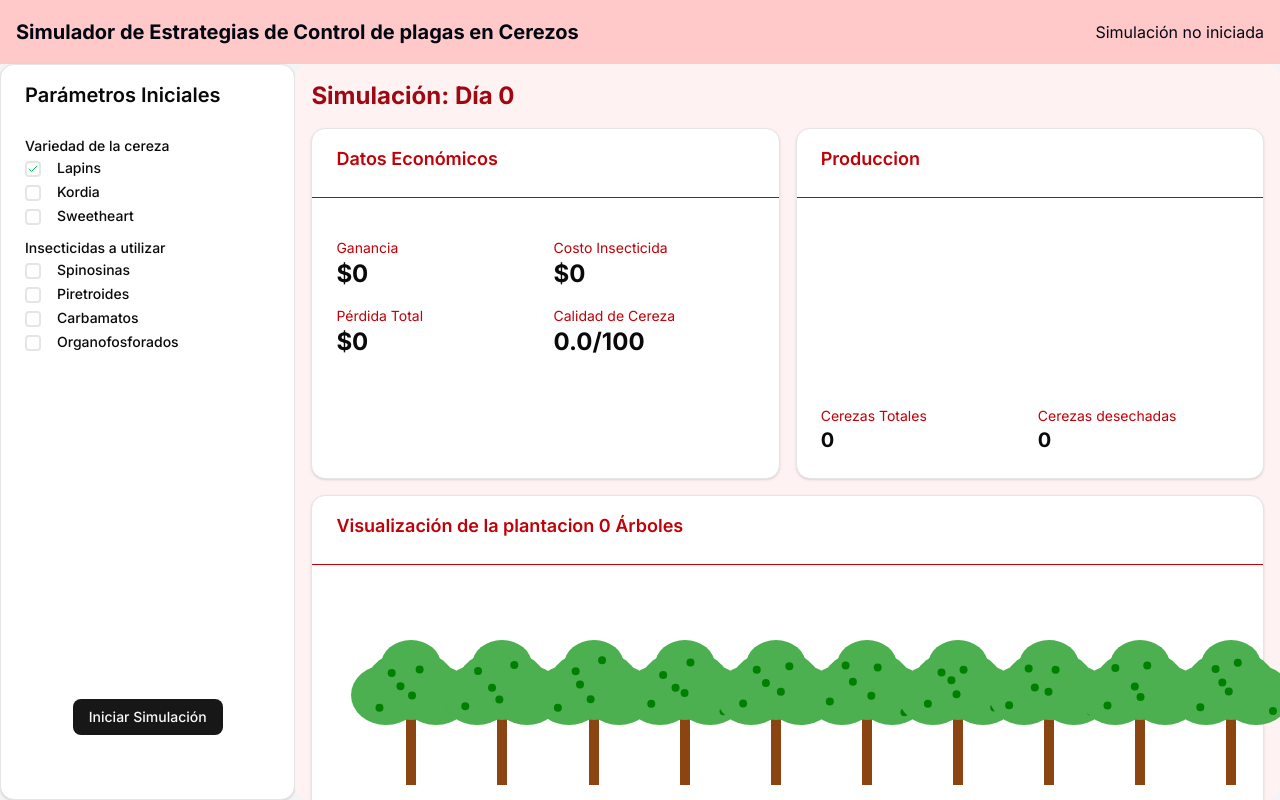
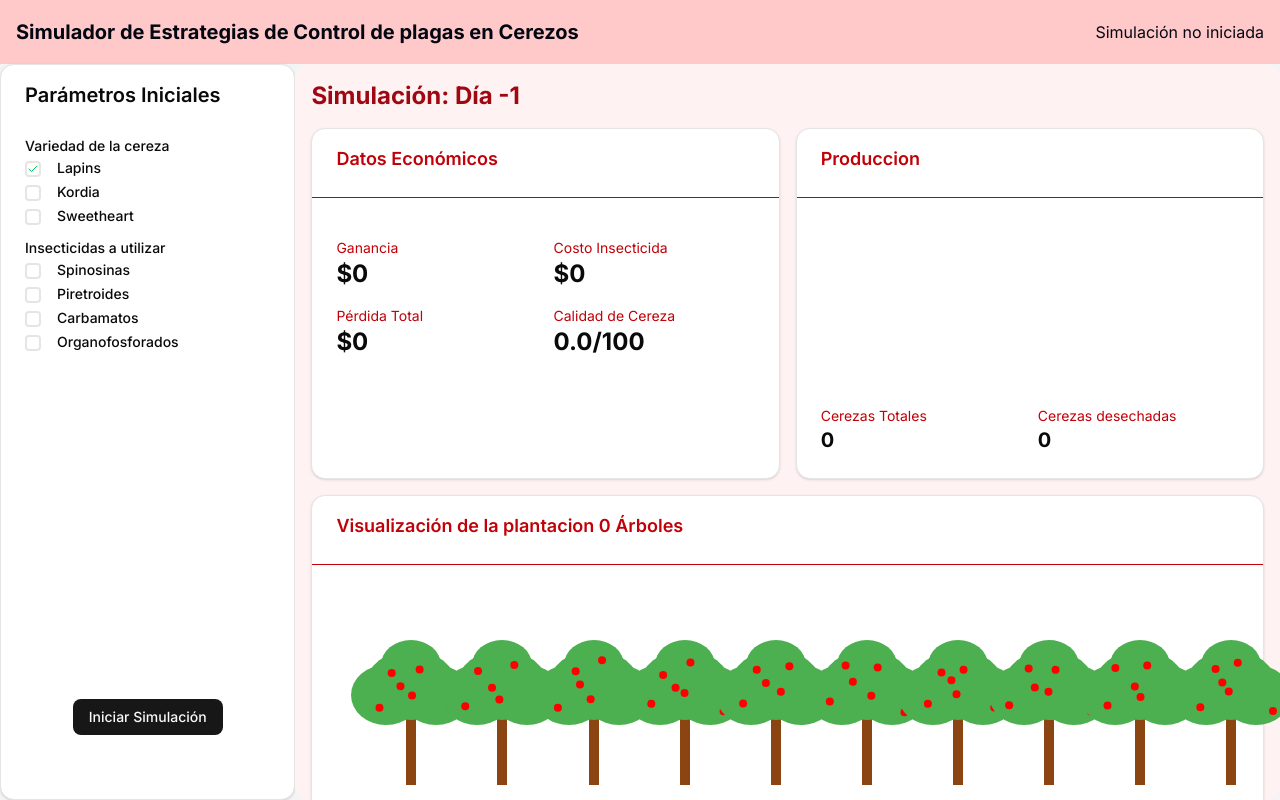
Before and after one commit to LautaroRomano/simulador-plaga-cereza, a Next.js app: page / in a window 1280 px wide. Built offline with nearby package versions, Linux system fonts and the light colour scheme.

Commit message:
funcional por dias

```diff
--- a/src/app/page.tsx
+++ b/src/app/page.tsx
@@ -1,6 +1,5 @@
 "use client";
 import { useState } from "react";
-import { tasasBrix } from "@/functions/functions";
 import Form from "@/components/Form";
 import { DatosEntrada, DatosSalida } from "@/types";
 import ViewData from "@/components/ViewData";
@@ -14,7 +13,6 @@ export default function App() {
 
   //datos de salida
   const [datosDeSalida, setDatosDeSalida] = useState<DatosSalida | null>(null);
-  //console.log("🚀 ~ App ~ datosDeSalida:", datosDeSalida)
 
   const iniciarSimulacion = async (datos: DatosEntrada) => {
     setDatosDeEntrada(datos);
@@ -54,11 +52,17 @@ export default function App() {
         <h1 className="text-xl font-bold text-start">
           Simulador de Estrategias de Control de plagas en Cerezos
         </h1>
+        {!!datosDeSalida ? (
         <div className="flex item-center justify-center gap-2">
-          {datosDeSalida?.dia
-            ? `Simulacion de ${datosDeSalida?.dia} días`
+          {datosDeSalida.dias[datosDeSalida.dias.length - 1]
+            ? `Simulacion de ${datosDeSalida.dias.length} días`
             : "Simulación no iniciada"}
         </div>
+        ):(
+          <div className="flex item-center justify-center gap-2">
+            Simulación no iniciada
+          </div>
+        )}
       </div>
       <div
         className="flex w-screen items-center justify-center"
@@ -76,16 +80,7 @@ export default function App() {
           ) : (
             <ViewData
               data={{
-                poblacionPlaga: 500,
-                cantidadCerezas: 0,
-                cerezasDesechadas: 0,
-                brix: 0,
-                dia: 0,
-                calidadCereza: 0,
-                ganancia: 0,
-                costoInsecticida: 0,
-                perdidaTotal: 0,
-                insecticida: "",
+                dias: [],
                 arbolesTotales: 0,
                 cantidadCerezasInicial: 0,
                 cantidadMoscasInicial: 0,
--- a/src/components/Form.tsx
+++ b/src/components/Form.tsx
@@ -28,6 +28,7 @@ export default function Form({ iniciarSimulacion, reset }: { iniciarSimulacion:
 
     const resetearSimulacion = () => {
         setSimulacionIniciada(false);
+        reset();
     };
 
     const handleSelectInsecticida = (nombre: string) => {
--- a/src/components/ViewData.tsx
+++ b/src/components/ViewData.tsx
@@ -20,6 +20,7 @@ import {
   Pie,
   Cell,
 } from "recharts";
+import { useEffect, useState } from "react";
 
 interface Props {
   data: DatosSalida;
@@ -29,31 +30,36 @@ interface Props {
 const COLORS = ["#c41c00", "#ff6659"];
 
 export default function ViewData({ data, insecticidaSeleccionado }: Props) {
-  // Simulación de datos históricos para los gráficos
-  // En una implementación real, estos datos vendrían acumulados día a día
+
+  const [dia, setDia] = useState<number>(data.dias.length - 1);
+
+  useEffect(() => {
+    setDia(data.dias.length - 1);
+  }, [data]);
+
   const generarDatosHistoricos = () => {
-    const dias = Array.from({ length: data.dia || 1 }, (_, i) => i + 1);
+    const dias = Array.from({ length: data.dias.length }, (_, i) => i + 1);
     return dias.map((dia) => ({
       dia,
-      poblacion: Math.round(data.poblacionPlaga * (dia / (data.dia || 1))),
-      cerezas: Math.round(data.cantidadCerezas * (dia / (data.dia || 1))),
-      brix: (data.brix * (dia / (data.dia || 1))).toFixed(1),
-      ganancia: Math.round(data.ganancia * (dia / (data.dia || 1))),
-      perdida: Math.round(data.perdidaTotal * (dia / (data.dia || 1))),
+      poblacion: Math.round((data.dias[dia]?.poblacionPlaga||0) * (dia / (data.dias.length || 1))),
+      cerezas: Math.round((data.dias[dia]?.cantidadCerezas||0) * (dia / (data.dias.length || 1))),
+      brix: ((data.dias[dia]?.brix||0) * (dia / (data.dias.length || 1))).toFixed(1),
+      ganancia: Math.round((data.dias[dia]?.ganancia||0) * (dia / (data.dias.length || 1))),
+      perdida: Math.round((data.dias[dia]?.perdidaTotal||0) * (dia / (data.dias.length || 1))),
     }));
   };
 
   const datosHistoricos = generarDatosHistoricos();
 
   const datosPastel = [
-    { name: "Cerezas Aprovechadas", value: data.cantidadCerezas },
-    { name: "Cerezas Desechadas", value: data.cerezasDesechadas },
+    { name: "Cerezas Aprovechadas", value: data.dias[data.dias.length - 1]?.cantidadCerezas || 0 },
+    { name: "Cerezas Desechadas", value: data.dias[data.dias.length - 1]?.cerezasDesechadas || 0 },
   ];
 
   return (
     <div className="w-full h-full bg-red-50 rounded-xl overflow-y-auto p-4">
       <h2 className="text-2xl font-bold text-red-800 mb-4">
-        Simulación: Día {data.dia}
+        Simulación: Día {dia}
       </h2>
 
       <div className="grid grid-cols-1 md:grid-cols-2 gap-4 mb-4">
@@ -67,25 +73,25 @@ export default function ViewData({ data, insecticidaSeleccionado }: Props) {
               <div className="flex flex-col">
                 <span className="text-red-700 text-sm">Ganancia</span>
                 <span className="text-2xl font-bold">
-                  ${data.ganancia.toLocaleString()}
+                  ${(data.dias[data.dias.length - 1]?.ganancia || 0).toLocaleString()}
                 </span>
               </div>
               <div className="flex flex-col">
                 <span className="text-red-700 text-sm">Costo Insecticida</span>
                 <span className="text-2xl font-bold">
-                  ${data.costoInsecticida.toLocaleString()}
+                  ${(data.dias[data.dias.length - 1]?.costoInsecticida || 0).toLocaleString()}
                 </span>
               </div>
               <div className="flex flex-col">
                 <span className="text-red-700 text-sm">Pérdida Total</span>
                 <span className="text-2xl font-bold">
-                  ${data.perdidaTotal.toLocaleString()}
+                  ${(data.dias[data.dias.length - 1]?.perdidaTotal || 0).toLocaleString()}
                 </span>
               </div>
               <div className="flex flex-col">
                 <span className="text-red-700 text-sm">Calidad de Cereza</span>
                 <span className="text-2xl font-bold">
-                  {data.calidadCereza.toFixed(1)}/100
+                  {(data.dias[data.dias.length - 1]?.calidadCereza || 0).toFixed(1)}/100
                 </span>
               </div>
             </div>
@@ -135,7 +141,7 @@ export default function ViewData({ data, insecticidaSeleccionado }: Props) {
               <div className="flex flex-col">
                 <span className="text-red-700 text-sm">Cerezas desechadas</span>
                 <span className="text-xl font-bold">
-                  {(data.cerezasDesechadas || 0).toLocaleString()}
+                  {(data.dias[data.dias.length - 1]?.cerezasDesechadas || 0).toLocaleString()}
                 </span>
               </div>
             </div>
@@ -158,7 +164,7 @@ export default function ViewData({ data, insecticidaSeleccionado }: Props) {
                   key={i}
                   colorFruta={
                     tasasBrix.find(
-                      (tb) => tb.baja <= data.brix && tb.alta > data.brix
+                      (tb) => tb.baja <= data.dias[data.dias.length - 1]?.brix||0 && tb.alta > data.dias[data.dias.length - 1]?.brix||0
                     )?.color || "#ff0000"
                   }
                 />
@@ -166,11 +172,11 @@ export default function ViewData({ data, insecticidaSeleccionado }: Props) {
             </div>
             <div className="mt-4">
               <h3 className="text-red-800 font-medium mb-2">
-                Población de Moscas: {data.poblacionPlaga.toLocaleString()}
+                Población de Moscas: {(data.dias[data.dias.length - 1]?.poblacionPlaga||0).toLocaleString()}
               </h3>
               <div className="grid grid-cols-10 sm:grid-cols-15 items-center justify-center gap-1 max-h-24 overflow-y-auto bg-red-50 p-2 rounded-lg">
                 {Array.from({
-                  length: Math.min(150, Math.ceil(data.poblacionPlaga / 100)),
+                  length: Math.min(150, Math.ceil((data.dias[data.dias.length - 1]?.poblacionPlaga||0) / 100)),
                 }).map((_, index) => (
                   <Mosca
                     key={index}
@@ -179,7 +185,7 @@ export default function ViewData({ data, insecticidaSeleccionado }: Props) {
                   />
                 ))}
               </div>
-              {data.poblacionPlaga > 15000 && (
+              {(data.dias[data.dias.length - 1]?.poblacionPlaga||0) > 15000 && (
                 <p className="text-xs text-red-600 mt-1">
                   Mostrando representación parcial de la población
                 </p>
--- a/src/functions/functions.js
+++ b/src/functions/functions.js
@@ -1,4 +1,5 @@
 export function simularCosecha({ variedadCereza, insecticidaSeleccionado }) {
+  if(variedadCereza !== "") console.log("ok")
   const arbolesTotales = calcularArbolesTotales();
   const cantidadCerezasInicial = calcularCantidadDeCerezas(arbolesTotales);
   const cantidadMoscasInicial =
@@ -9,6 +10,24 @@ export function simularCosecha({ variedadCereza, insecticidaSeleccionado }) {
   let brix = 0;
   let dia = 1;
   let temperatura = 0;
+
+  const datosSalida = {
+    arbolesTotales,
+    cantidadCerezasInicial,
+    cantidadMoscasInicial,
+    dias: []
+  }
+
+  if (!insecticidaSeleccionado) {
+    insecticidaSeleccionado = {
+      nombre: "Ninguno",
+      mortalidadExtra: 0,
+      duracion: 1,
+      impacto: 0,
+      precio: 0,
+      unidadesNecesarias: 0
+    };
+  }
 
   while (brix <= 18) {
     const moscasHembras = calcularMoscasHembras(poblacionMoscas);
@@ -26,12 +45,10 @@ export function simularCosecha({ variedadCereza, insecticidaSeleccionado }) {
       insecticidaSeleccionado
     );
 
-    dia++;
-  }
+    const cantidadAplicaciones = Math.ceil(dia / insecticidaSeleccionado.duracion);
+    const costoInsec = cantidadAplicaciones * insecticidaSeleccionado.precio * insecticidaSeleccionado.unidadesNecesarias;
 
-  const cantidadAplicaciones = Math.ceil(dia / insecticidaSeleccionado.duracion);
-  const costoInsec = cantidadAplicaciones * insecticidaSeleccionado.precio* insecticidaSeleccionado.unidadesNecesarias;
-  return {
+    datosSalida.dias.push({
       poblacionPlaga: poblacionMoscas,
       cantidadCerezas: cantidadCerezas,
       cerezasDesechadas: cerezasDesechadas,
@@ -40,14 +57,16 @@ export function simularCosecha({ variedadCereza, insecticidaSeleccionado }) {
       calidadCereza: 100 + (insecticidaSeleccionado.impacto * cantidadAplicaciones),
       ganancia: 4.19 * (cantidadCerezas / 100),
       costoInsecticida: costoInsec,
-    perdidaTotal:costoInsec+(cerezasDesechadas/100)*4.19,
+      perdidaTotal: costoInsec + (cerezasDesechadas / 100) * 4.19,
       insecticida: insecticidaSeleccionado
         ? insecticidaSeleccionado.nombre
         : "Ninguno",
-    arbolesTotales: arbolesTotales,
-    cantidadCerezasInicial: cantidadCerezasInicial,
-    cantidadMoscasInicial: cantidadMoscasInicial,
-  };
+    })
+
+    dia++;
+  }
+
+  return datosSalida;
 }
 
 /* ----------------------------------
@@ -136,7 +155,7 @@ function calcularPoblacionMoscas(temperatura, poblacionAnterior, insecticida) {
   poblacionMoscas =
     poblacionMoscas - poblacionMoscas * (insecticida?.mortalidadExtra || 0);
 
-    const poblacionMinima = 200+800 * obtenerNumeroAleatorio();
+  const poblacionMinima = 200 + 800 * obtenerNumeroAleatorio();
 
   return Math.max(poblacionMinima, Math.floor(poblacionMoscas));
 }
```
Also changed, not shown: src/types.ts (+11 -7 lines). Lines whose indentation alone changed are shown as unchanged.
